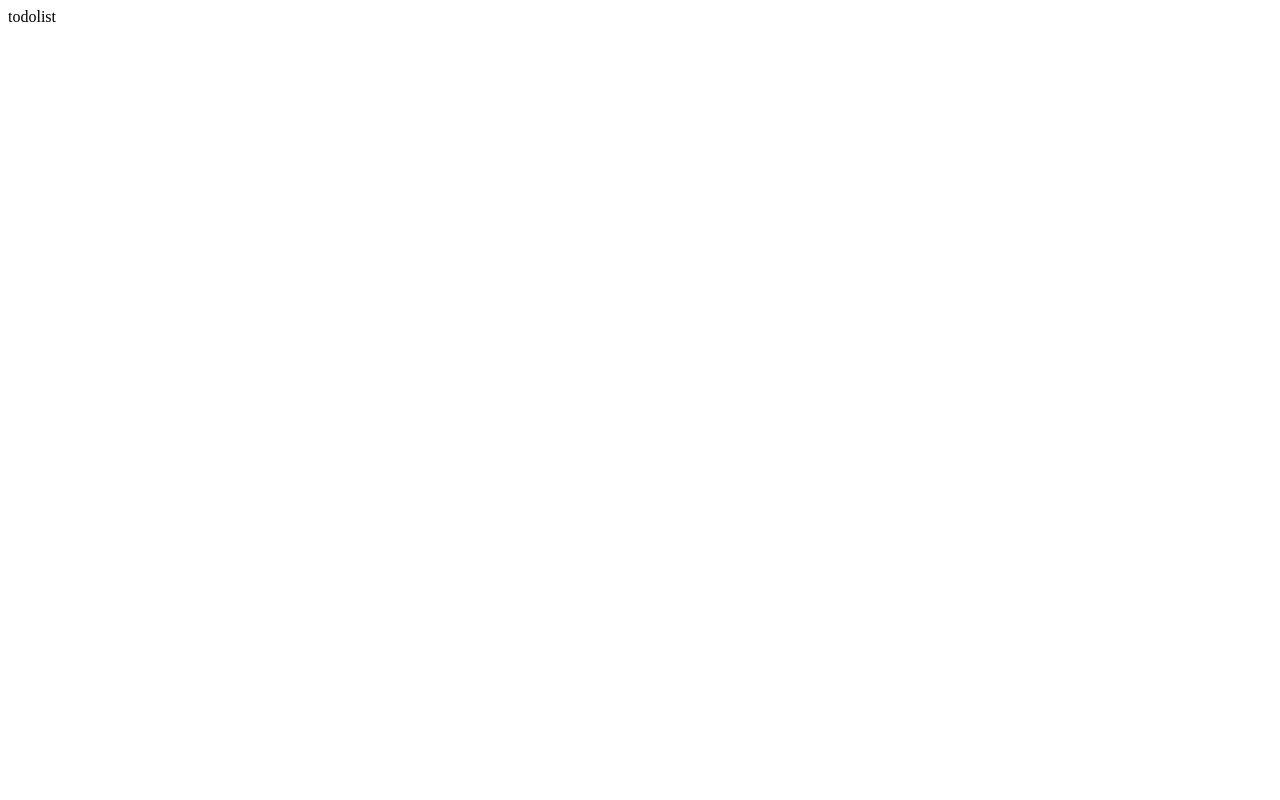
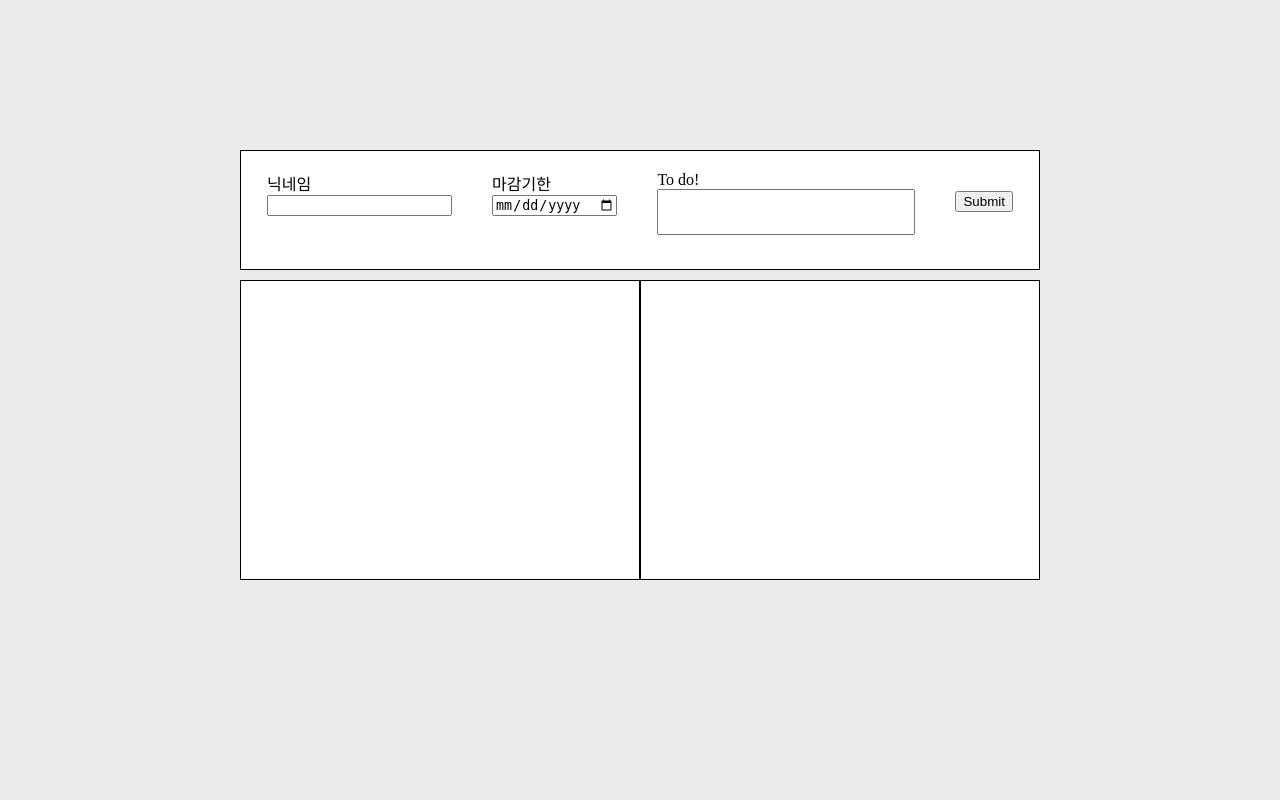
Before and after one commit to Liverpooll/first-project, a Django app: page /todos/todolist/ in a window 1280 px wide. Before the commit the page is almost empty. Run offline with Django 4.2, Linux system fonts and the light colour scheme; data that the repository does not hold is empty.

Commit message:
create todolist

```diff
--- /dev/null
+++ b/todo/todos/static/todolist.CSS
@@ -0,0 +1,63 @@
+body {
+  margin: 0;
+  background-color: rgba(232, 232, 232, 0.831);
+}
+
+div {
+  box-sizing: border-box;
+}
+
+.wrapper {
+  display: flex;
+  flex-direction: column;
+  align-items: center;
+}
+
+
+.Up-box {
+  background-color: white;
+  width: 800px;
+  height: 120px;
+  border: 1px solid black;
+  margin-top: 150px;
+  display: flex;
+  justify-content: center;
+}
+
+.Up-box form{
+  padding:20px;
+
+}
+
+
+.input-1, .input-2, .input-3 {
+  display: flex;
+  flex-direction: column;
+}
+.input-3 input {
+  width:250px;
+  height:40px;
+}
+.input-4 {
+  margin-top:20px;
+}
+
+.Down-box {
+  display: flex;
+}
+
+.Down-box1 {
+  background-color: white;
+  width: 400px;
+  height: 300px;
+  margin-top:10px;
+  border: 1px solid black;
+}
+
+.Down-box2 {
+  background-color: white;
+  width: 400px;
+  height: 300px;
+  margin-top:10px;
+  border: 1px solid black;
+}
--- a/todo/todos/templates/todolist.html
+++ b/todo/todos/templates/todolist.html
@@ -1 +1,59 @@
-todolist
+<!DOCTYPE html>
+<html lang="en">
+<head>
+  <meta charset="UTF-8">
+  <meta http-equiv="X-UA-Compatible" content="IE=edge">
+  <meta name="viewport" content="width=device-width, initial-scale=1.0">
+  <link rel="stylesheet" href="todolist.CSS">
+  <title>Document</title>
+  {% load static %}
+  <link rel="stylesheet" href="{% static 'todolist.CSS'%}">
+</head>
+<body>
+
+<div class="wrapper">
+    <div class="Up-box">
+        <form action="#">
+          <div class="input-1">
+          <span>닉네임</span>
+          <input class="text">
+          </div>
+        </form>
+        <form action="#">
+          <div class="input-2">
+          <span>마감기한</span>
+          <input type="date">
+        </div>
+        </form>
+        <form action="#">
+          <div class="input-3">
+          <span>To do!</span>
+          <input type="text">
+        </div>
+        </form>
+        <form action="#">
+          <div class="input-4">
+          <input type="submit">
+          </div>
+        </form>
+    </div>
+
+    <div class="Down-box">
+    <div class="Down-box1">
+    {% for i in todos %}
+    {{i.todo}}
+    {{i.completed}}
+    {% endfor %}
+    </div>
+
+    <div class="Down-box2">
+
+    </div>
+    </div>
+</div>
+
+
+
+  <script src="todolist.js" defer></script>
+</body>
+</html>
```
Also changed, not shown: todo/todos/static/todolist.JS (added).
